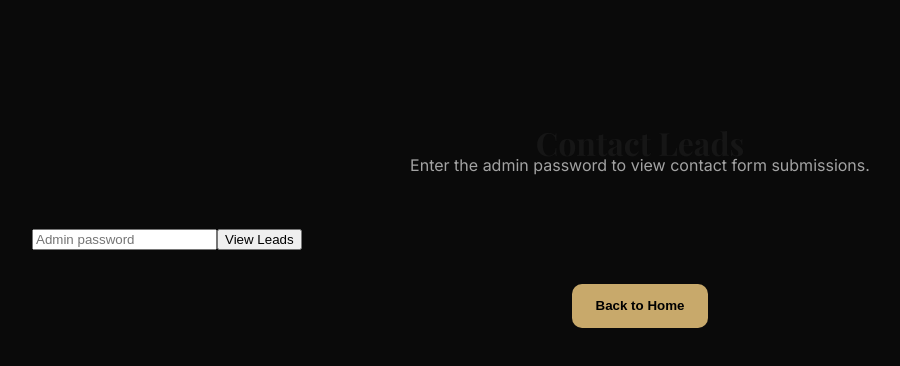
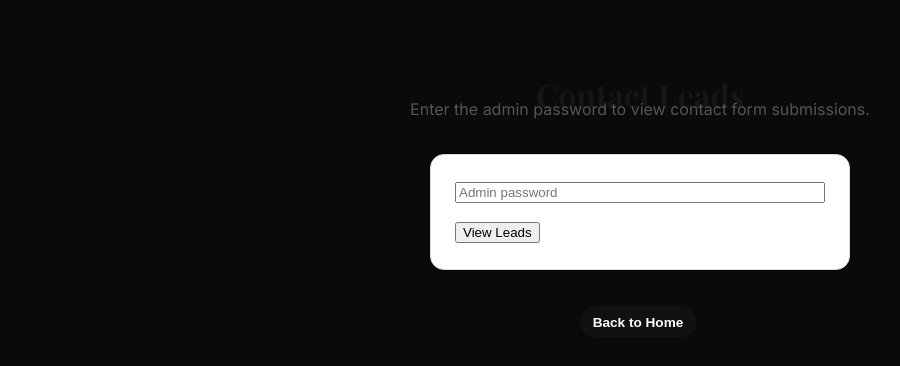
Before and after one commit to ellene-broome/gitRealEstate, a React (Vite) app: page /leads in a window 1280 px wide. Shown: the top 366 px of the page, without its empty margins (0-900 px from the left). Built offline with nearby package versions, Linux system fonts and the light colour scheme.

Commit message:
Polish leads admin page styles

```diff
--- a/src/index.css
+++ b/src/index.css
@@ -875,3 +875,175 @@ html {
 .leads-actions button:hover {
   background: var(--primary-hover);
 }
+
+/* Admin Leads Page */
+
+.leads-page {
+  max-width: 1200px;
+  margin: 0 auto;
+  padding: 3rem 1.5rem;
+}
+
+.leads-page h1 {
+  margin-bottom: 0.5rem;
+}
+
+.leads-page .section-note {
+  margin-bottom: 1.5rem;
+  color: #555;
+}
+
+.admin-login-form {
+  max-width: 420px;
+  margin: 2rem auto;
+  padding: 1.5rem;
+  border: 1px solid #ddd;
+  border-radius: 14px;
+  background: #fff;
+  box-shadow: 0 8px 24px rgba(0, 0, 0, 0.08);
+}
+
+.admin-login-form input {
+  width: 100%;
+  margin-bottom: 1rem;
+}
+
+.leads-filters {
+  display: flex;
+  flex-wrap: wrap;
+  align-items: center;
+  gap: 0.75rem;
+  margin: 1.5rem 0;
+  padding: 1rem;
+  border: 1px solid #ddd;
+  border-radius: 14px;
+  background: #fafafa;
+}
+
+.leads-filters input,
+.leads-filters select {
+  min-width: 220px;
+  padding: 0.7rem 0.85rem;
+  border: 1px solid #ccc;
+  border-radius: 10px;
+  font-size: 0.95rem;
+}
+
+.leads-filters p {
+  margin: 0;
+  font-size: 0.95rem;
+  color: #555;
+}
+
+.leads-table-wrapper {
+  width: 100%;
+  overflow-x: auto;
+  margin-top: 1rem;
+  border: 1px solid #ddd;
+  border-radius: 14px;
+  background: #fff;
+  box-shadow: 0 8px 24px rgba(0, 0, 0, 0.08);
+}
+
+.leads-table {
+  width: 100%;
+  border-collapse: collapse;
+  min-width: 1000px;
+}
+
+.leads-table th,
+.leads-table td {
+  padding: 0.85rem;
+  border-bottom: 1px solid #eee;
+  text-align: left;
+  vertical-align: top;
+}
+
+.leads-table th {
+  background: #111;
+  color: #f5c451;
+  font-size: 0.85rem;
+  letter-spacing: 0.04em;
+  text-transform: uppercase;
+}
+
+.leads-table tr:hover {
+  background: #fafafa;
+}
+
+.leads-table select,
+.leads-table textarea {
+  width: 100%;
+  padding: 0.55rem;
+  border: 1px solid #ccc;
+  border-radius: 8px;
+  font-family: inherit;
+  font-size: 0.9rem;
+}
+
+.leads-table textarea {
+  min-width: 220px;
+  resize: vertical;
+}
+
+.leads-table button,
+.leads-actions button,
+.leads-page > button {
+  margin: 0.25rem 0.25rem 0.25rem 0;
+  padding: 0.55rem 0.8rem;
+  border: none;
+  border-radius: 999px;
+  background: #111;
+  color: #fff;
+  font-size: 0.85rem;
+  cursor: pointer;
+}
+
+.leads-table button:hover,
+.leads-actions button:hover,
+.leads-page > button:hover {
+  opacity: 0.85;
+}
+
+.leads-table button:last-child {
+  background: #8b1e1e;
+}
+
+.leads-actions {
+  margin-top: 1.5rem;
+}
+
+.error-message {
+  color: #8b1e1e;
+  font-weight: 600;
+}
+
+.success-message {
+  color: #1f7a3f;
+  font-weight: 600;
+}
+
+.leads-table td {
+  color: #111;
+  background: #ffffff;
+}
+
+.leads-table tbody tr {
+  background: #ffffff;
+}
+
+.leads-table tbody tr:hover {
+  background: #f7f3ea;
+}
+
+.leads-table select,
+.leads-table textarea {
+  color: #111;
+  background: #ffffff;
+}
+
+.leads-filters input,
+.leads-filters select {
+  color: #111;
+  background: #ffffff;
+}
```
